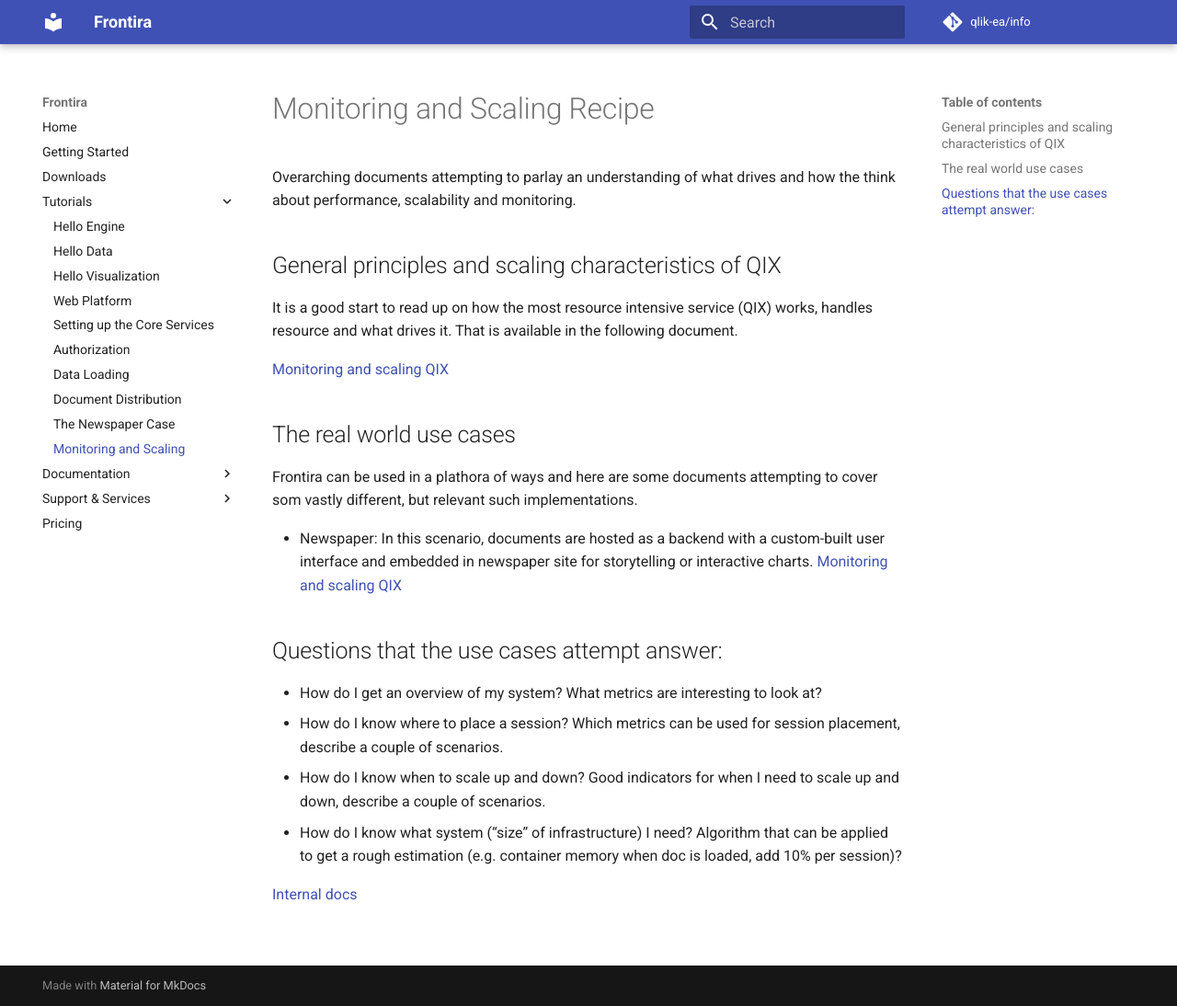
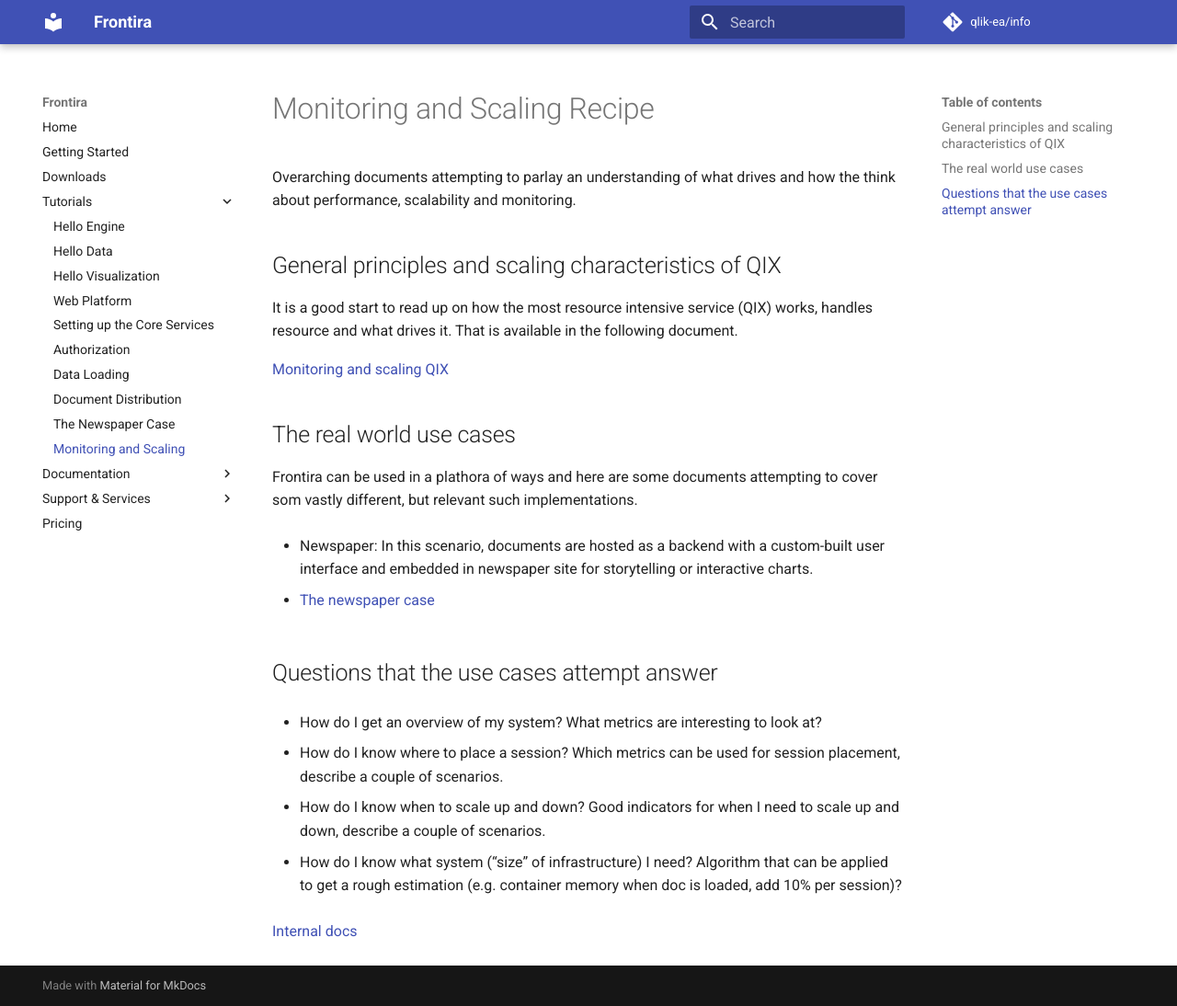
Before and after one commit to qlik-oss/core-website, an MkDocs documentation site: the page built from docs/tutorials/monitoring-and-scaling.md, in a window 1280 px wide and 1094 px high. Shown: the whole window at 92% size. Built offline with MkDocs 1.6.1 and Material for MkDocs 9.7.7, drawn with Linux system fonts in a browser that asks for light colours; comment, search, counter and statistics services are not loaded; old or Windows-style settings are respelled for this version of MkDocs.

Commit message:
Fixed markdownlint

```diff
--- a/docs/tutorials/monitoring-and-scaling.md
+++ b/docs/tutorials/monitoring-and-scaling.md
@@ -16,19 +16,25 @@
 Frontira can be used in a plathora of ways and here are some documents
 attempting to cover som vastly different, but relevant such implementations.
 
- - Newspaper: In this scenario, documents are hosted as a backend with a custom-built
+- Newspaper: In this scenario, documents are hosted as a backend with a custom-built
 user interface and embedded in newspaper site for storytelling or interactive
-charts. [Monitoring and scaling QIX](./../documentation/services/qix-engine.md)
+charts.
 
-## Questions that the use cases attempt answer:
+  - [The newspaper case](./newspaper.md)
 
-* How do I get an overview of my system?
+## Questions that the use cases attempt answer
+
+- How do I get an overview of my system?
   What metrics are interesting to look at?
-* How do I know where to place a session?
+
+- How do I know where to place a session?
   Which metrics can be used for session placement, describe a couple of scenarios.
-* How do I know when to scale up and down?
+
+- How do I know when to scale up and down?
   Good indicators for when I need to scale up and down, describe a couple of scenarios.
-* How do I know what system (“size” of infrastructure) I need?
-  Algorithm that can be applied to get a rough estimation (e.g. container memory when doc is loaded, add 10% per session)?
+
+- How do I know what system (“size” of infrastructure) I need?
+  Algorithm that can be applied to get a rough estimation (e.g. container memory
+  when doc is loaded, add 10% per session)?
 
 [Internal docs](https://confluence/x/UJmBB)
```
Also changed, not shown: docs/documentation/services/qix-engine.md (+7 -6 lines).
